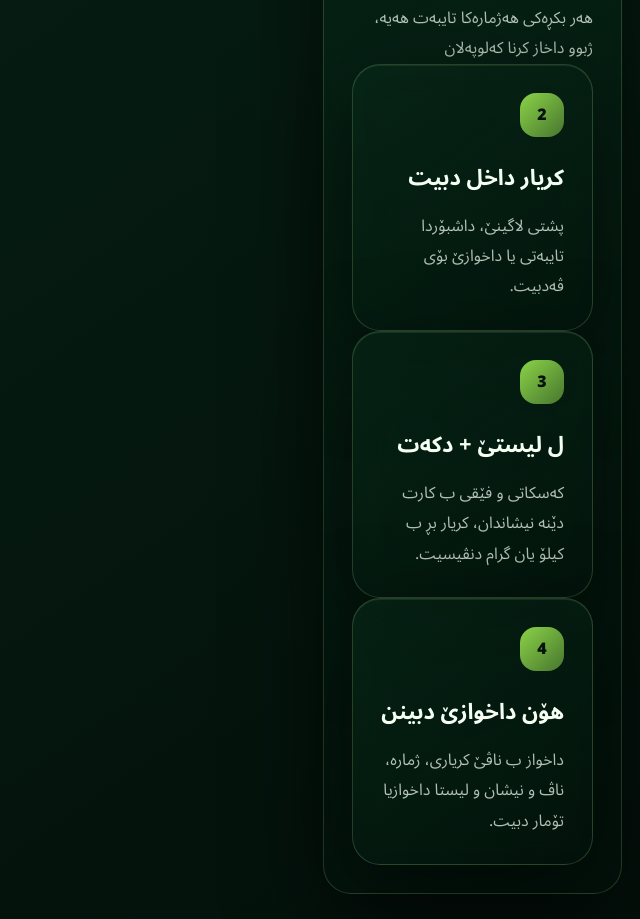
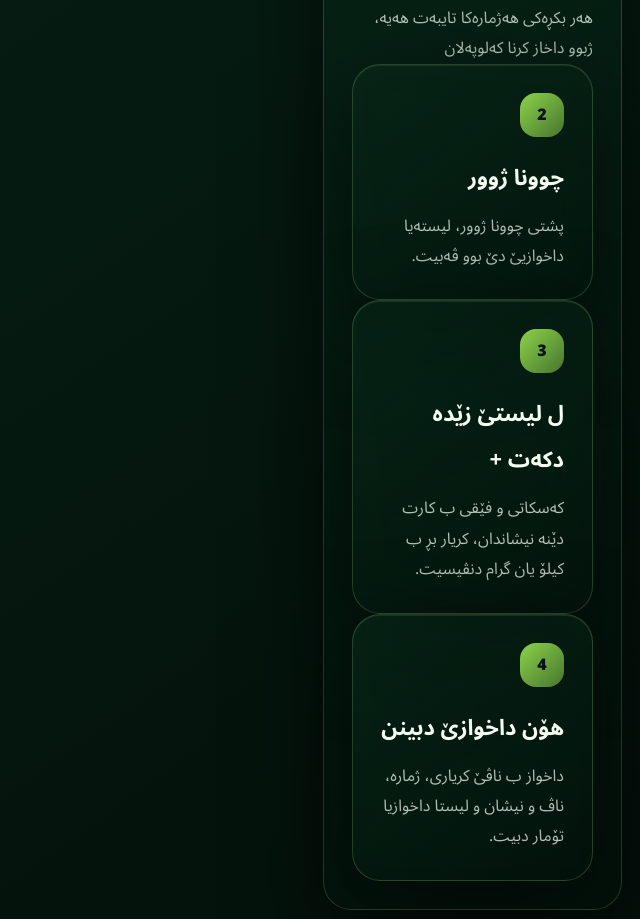
Before and after one commit to vipstoreios/Minigroup, a plain HTML site: page index.html in a window 1280 px wide. Shown: the part 1589-2508 px from the top of the page, without its empty margins (640-1280 px from the left). Drawn offline with nearby package versions, Linux system fonts and the light colour scheme.

Commit message:
Update index.html

```diff
--- a/index.html
+++ b/index.html
@@ -62,8 +62,8 @@
         <div class="section-heading"><p class="eyebrow">ڕێکا کارکرنێ</p><h2>سیستەمێ داخوازێ ب لیستێ</h2></div>
         <div class="steps-grid">
           <article class="step-card glass-card"><span>1</span><h3>هژمارەک دهێتە درووست کرن</h3><p>هەر بکڕەکی هەژمارەکا تایبەت هەیە، ژبوو داخاز کرنا کەلوپەلان
-          <article class="step-card glass-card"><span>2</span><h3>کریار داخل دبیت</h3><p>پشتی لاگینێ، داشبۆردا تایبەتی یا داخوازێ بۆی ڤەدبیت.</p></article>
-          <article class="step-card glass-card"><span>3</span><h3>ل لیستێ + دکەت</h3><p>کەسکاتی و فێقی ب کارت دێنە نیشاندان، کریار بڕ ب کیلۆ یان گرام دنڤیسیت.</p></article>
+          <article class="step-card glass-card"><span>2</span><h3>چوونا ژوور</h3><p>پشتی چوونا ژوور، لیستەیا داخوازیێ دێ بوو ڤەبیت.</p></article>
+          <article class="step-card glass-card"><span>3</span><h3>ل لیستێ زێدە دکەت +</h3><p>کەسکاتی و فێقی ب کارت دێنە نیشاندان، کریار بڕ ب کیلۆ یان گرام دنڤیسیت.</p></article>
           <article class="step-card glass-card"><span>4</span><h3>هۆن داخوازێ دبینن</h3><p>داخواز ب ناڤێ کریاری، ژمارە، ناڤ و نیشان و لیستا داخوازیا تۆمار دبیت.</p></article>
         </div>
       </section>
```
